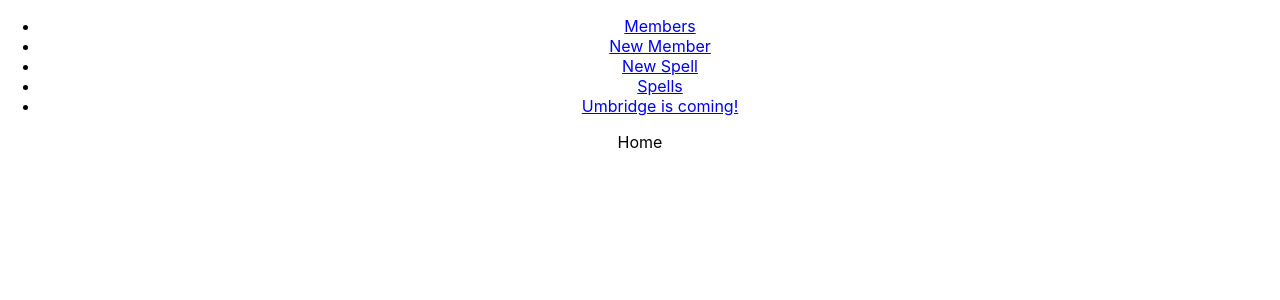
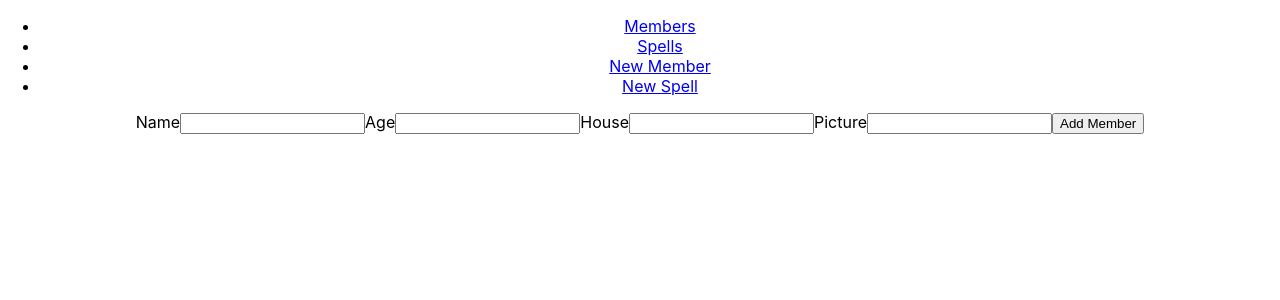
Before and after one commit to justaples/Dumbledore-Army-frontend, a React (Create React App) app: page /members/edit/1 in a window 1280 px wide. Before the commit this address led to /. Shown: the top 300 px of the page. Built offline with nearby package versions, Linux system fonts and the light colour scheme; no server answers.

Commit message:
able to update members info

```diff
--- a/src/App.js
+++ b/src/App.js
@@ -10,6 +10,8 @@ import NavBar from './components/NavBar';
 import Umbridge from './components/pages/Umbridge';
 import NewMember from './components/pages/NewMember';
 import NewSpell from './components/pages/NewSpell';
+import MemberEdit from './components/pages/MemberEdit';
+import SpellEdit from './components/pages/SpellEdit';
 
 
 function App() {
@@ -63,7 +65,9 @@ const updateSpellState = (id) => {
         <Route path='/new-member' element= {<NewMember addMember={addMember} />} />
         <Route path='/new-spell' element= {<NewSpell addSpell={addSpell} />} />
         <Route path='/umbridge' element={<Umbridge />} />
-        <Route path='/spells/:id' element={<SpellView spells={spells} updateSpellState = {updateSpellState}/>} />
+        <Route path='/spells/edit/:id' element={<SpellEdit setSpells={setSpells}/>} />
+        <Route path='/members/edit/:id' element={<MemberEdit setMembers={setMembers}/>} />
+        <Route path='/spells/:id' element={<SpellView spells={spells} updateSpellState = {updateSpellState}/>} members={members} />
         <Route path='/members/:id' element={<MemberView members={members} updateMemberState={updateMemberState}/>} />
         <Route path='*' element={<Navigate to='/' replace />} />
 
--- a/src/components/Member.jsx
+++ b/src/components/Member.jsx
@@ -8,6 +8,7 @@ const Member = ({spell, member}) => {
         <Link to={`/members/${member.id}`}>
             <h1>{member.name}</h1>
         </Link>
+          {/* <p>{member.age}</p> */}
     </div>
   )
 }
--- a/src/components/NavBar.jsx
+++ b/src/components/NavBar.jsx
@@ -6,10 +6,10 @@ const NavBar = () => {
     <div>
         <ul>
             <li><Link to={'/members'}>Members</Link></li>
+            <li><Link to={'/spells'}>Spells</Link></li>
             <li><Link to={'/new-member'}>New Member</Link></li>
             <li><Link to={'/new-spell'}>New Spell</Link></li>
-            <li><Link to={'/spells'}>Spells</Link></li>
-            <li><Link to={'/umbridge'}>Umbridge is coming!</Link></li>
+            {/* <li><Link to={'/umbridge'}>Umbridge is coming!</Link></li> */}
         </ul>
     </div>
   )
--- /dev/null
+++ b/src/components/pages/MemberEdit.jsx
@@ -0,0 +1,75 @@
+import React, {useState, useEffect} from 'react'
+import { useParams, useNavigate } from 'react-router-dom'
+import axios from 'axios'
+
+const MemberEdit = ({setMembers}) => {
+
+    let {id} = useParams()
+    let navigate = useNavigate()
+
+    const initialState = {
+        name: '',
+        age: '',
+        house: '',
+        picture: '',
+    }
+
+
+    const [formData, setFormData] = useState(initialState)
+
+    const handleChange = (e) => {
+      console.log(e.target)
+      setFormData({...formData, [e.target.id] : e.target.value })
+    }
+
+    const handleSubmit = (e) => {
+      e.preventDefault()
+      console.log(formData)
+      axios.put(`http://localhost:8000/members/${id}/`, formData)
+      .then(res => {
+        setFormData(initialState)
+        setMembers(res.data)
+        navigate(`/members/${id}`, {replace: true})
+      })
+    }
+
+    useEffect(() =>{
+        axios.get(`http://localhost:8000/members/${id}/`)
+        .then(res =>{
+            setFormData(res.data)
+        })
+    },[])
+
+  return (
+    <div>
+        <form onSubmit={handleSubmit}>
+        <label htmlFor='name'>Name</label>
+        <input id='name' name='name' type='text' value={formData?.name} onChange={handleChange} />
+
+        <label htmlFor='age'>Age</label>
+        <input id='age' name='age' type='text' value={formData?.age} onChange={handleChange}/>
+
+        {/* <label htmlFor='house'>House</label>
+        <select name="house" id="house">
+            <option value="Gryffindor">Gryffindor</option>
+            <option value="Ravenclaw">Ravenclaw</option>
+            <option value="Hufflepuff">Hufflepuff</option>
+            <option value="Slytherin">Slytherin</option>
+        </select> */}
+
+        <label htmlFor='house'>House</label>
+        <input id='house' name='house' type='text' value={formData?.house} onChange={handleChange}/>
+
+
+
+
+        <label htmlFor='picture'>Picture</label>
+        <input id='picture' name='picture' type='text' value={formData?.picture} onChange={handleChange}/>
+
+        <input type='submit' value='Add Member' />
+        </form>
+    </div>
+  )
+}
+
+export default MemberEdit
--- a/src/components/pages/MemberView.jsx
+++ b/src/components/pages/MemberView.jsx
@@ -1,5 +1,5 @@
 import React, {useState, useEffect} from 'react'
-import { useParams, useNavigate } from 'react-router-dom'
+import { useParams, useNavigate, Link } from 'react-router-dom'
 import axios from 'axios'
 
 const MemberView = ({members, updateMemberState}) => {
@@ -22,12 +22,13 @@ console.log(member)
         .then(res => {
             console.log(res)
             updateMemberState(id)
-            navigate('/members')
+            navigate('/members/')
         })
     }
 
   return (
     <div>
+        <Link to ={`/members/edit/${member.id}`}>Edit member information</Link>
         <h1>{member.name}</h1>
         <p>{member.age}</p>
         <p>{member.house}</p>
--- /dev/null
+++ b/src/components/pages/SpellEdit.jsx
@@ -0,0 +1,9 @@
+import React from 'react'
+
+const SpellEdit = () => {
+  return (
+    <div>SpellEdit</div>
+  )
+}
+
+export default SpellEdit
```
Also changed, not shown: src/components/pages/NewMember.jsx (+11 -0 lines).
